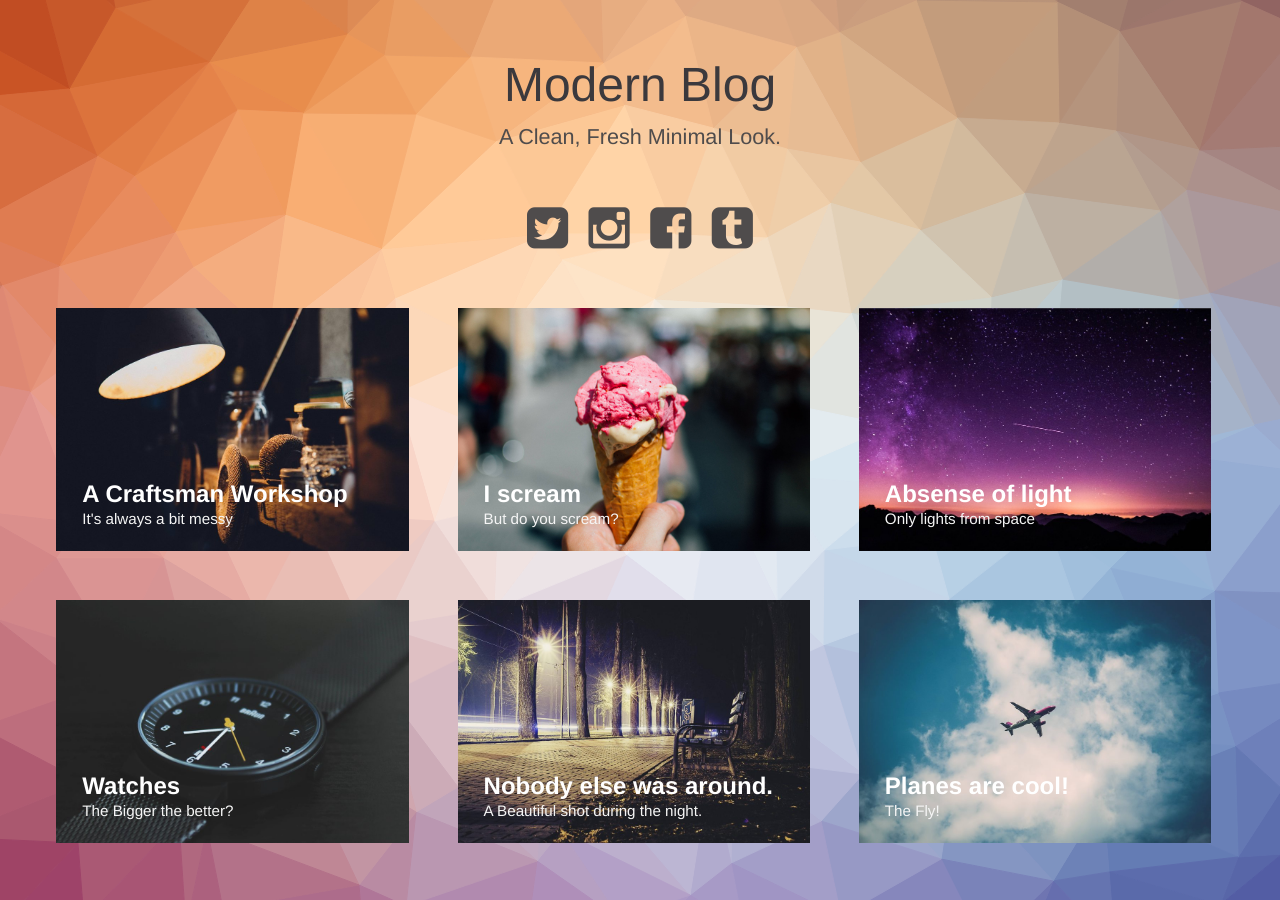
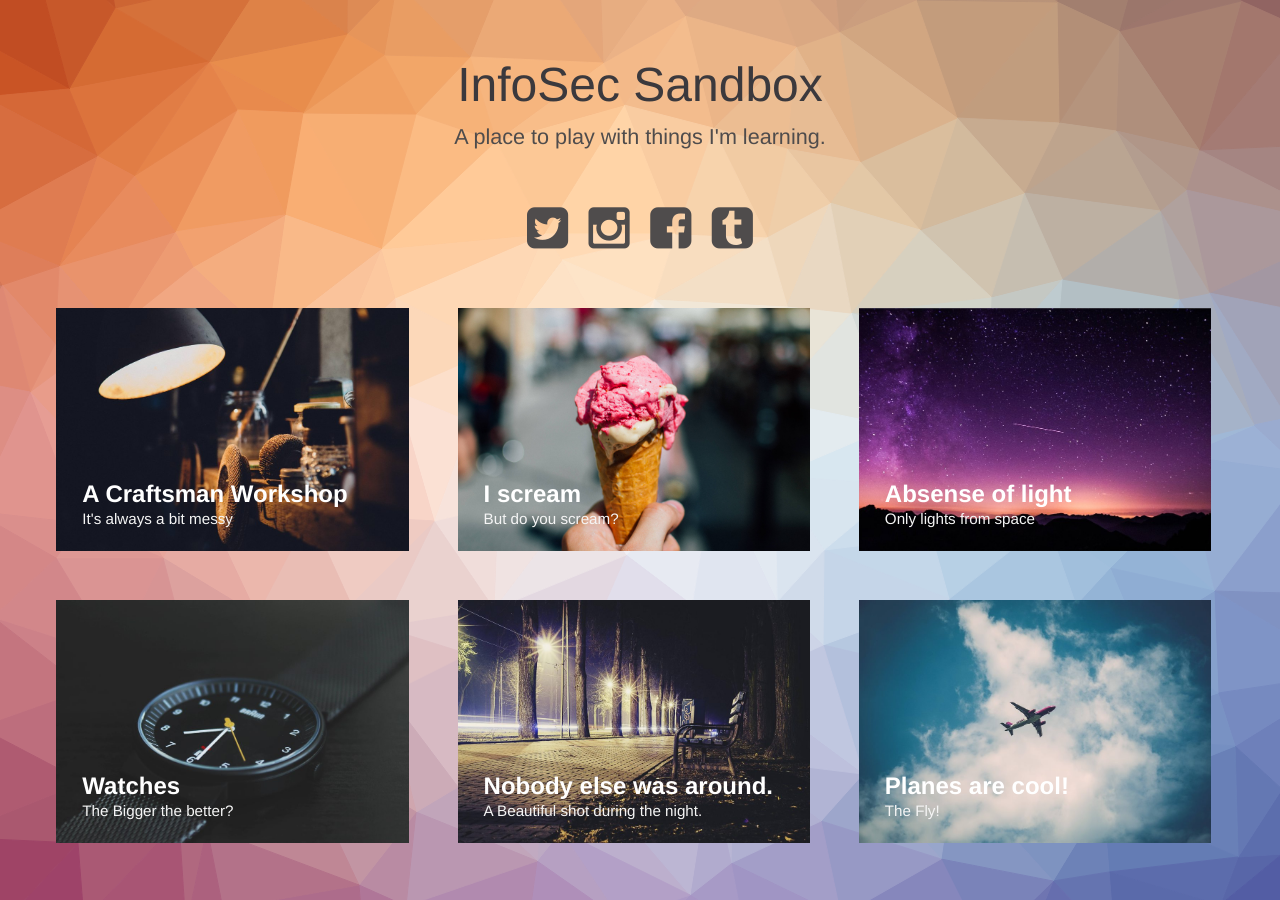
Before and after one commit to infosecsandbox/infosecsandbox.github.io, a Jekyll site: the page built from index.html, in a window 1280 px wide. Built offline with Jekyll 4.4.1, drawn with Linux system fonts in a browser that asks for light colours.

Commit message:
Removed ruby vresion updated index with title

```diff
--- a/index.html
+++ b/index.html
@@ -28,7 +28,7 @@ layout: compress
 <body class="body">
 <div class="container">
     <header class="header">
-        <h1>Modern Blog<span>A Clean, Fresh Minimal Look.</span></h1>
+        <h1>InfoSec Sandbox<span>A place to play with things I'm learning.</span></h1>
         <nav class="links">
             <a href="#"><i class="fa fa-twitter-square fa-3x"></i></a>
             <a href="#"><i class="fa fa-instagram fa-3x"></i></a>
```
Also changed, not shown: 1 other file.
